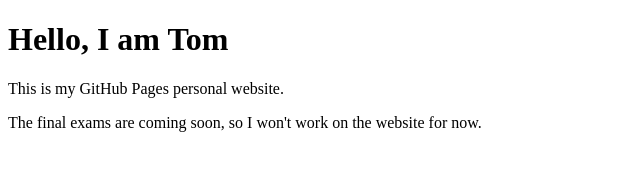
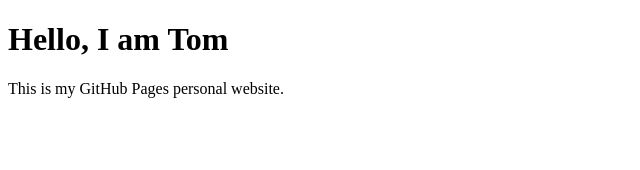
Before and after one commit to Tom123-cmd/Tom123-cmd.github.io, a plain HTML site: page index.html in a window 1280 px wide. Shown: the whole page, without its empty margins (0-640 px from the left). Drawn offline with Linux system fonts and the light colour scheme.

Commit message:
删除关于期末考试的说明

```diff
--- a/index.html
+++ b/index.html
@@ -4,6 +4,5 @@
 <body>
   <h1>Hello, I am Tom</h1>
   <p>This is my GitHub Pages personal website.</p>
-  <p>The final exams are coming soon, so I won't work on the website for now.</p>
 </body>
 </html>
```
